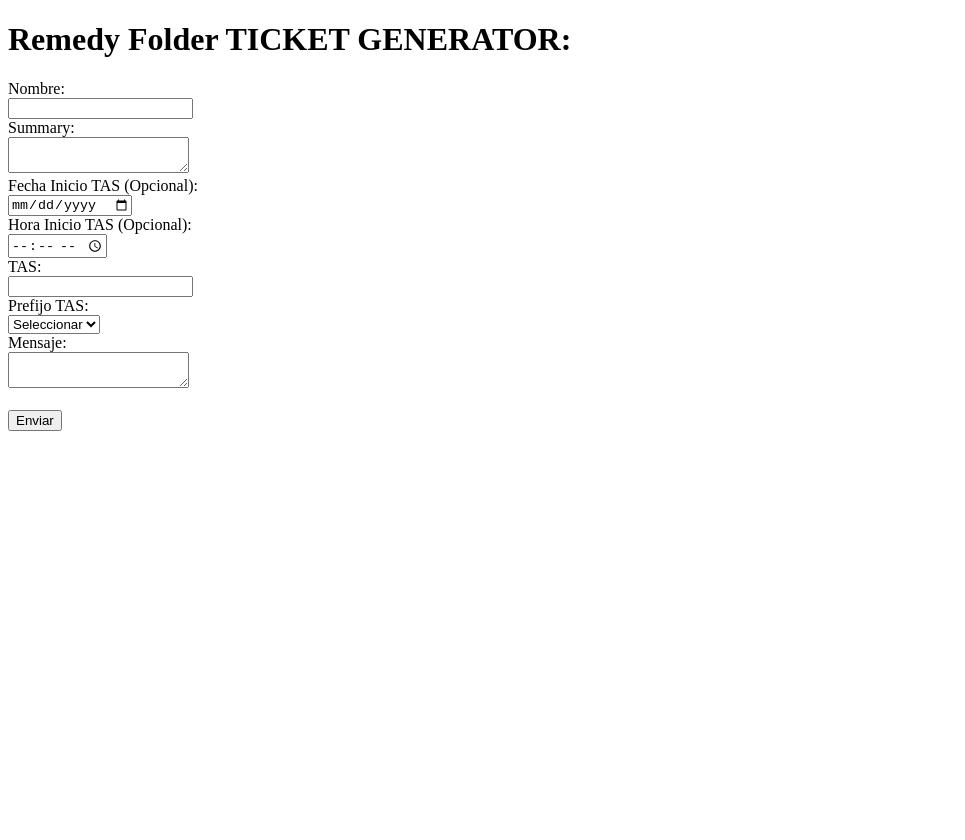
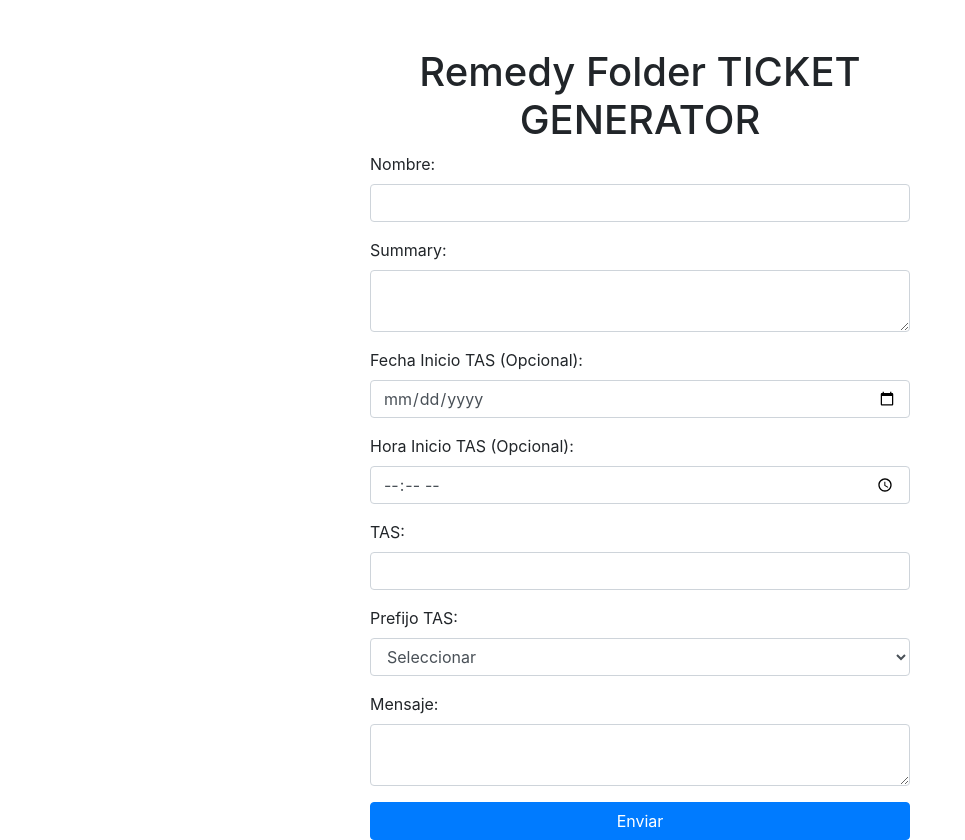
Before and after one commit to GCCT-Systems/Remedy_Ticket_Folder_Generator, a plain HTML site: page index.html in a window 1280 px wide. Shown: the whole page, without its empty margins (0-965 px from the left). Before the commit the page ends 800 px from the top, so only its background shows below. Drawn offline with nearby package versions, Linux system fonts and the light colour scheme.

Commit message:
bootstrapp added

```diff
--- a/index.html
+++ b/index.html
@@ -5,6 +5,10 @@
 <meta name="viewport" content="width=device-width, initial-scale=1.0">
 <title>Guardar Datos en Archivo Markdown</title>
 <script src="https://cdnjs.cloudflare.com/ajax/libs/jszip/3.5.0/jszip.min.js"></script>
+<link rel="stylesheet" href="https://maxcdn.bootstrapcdn.com/bootstrap/4.5.2/css/bootstrap.min.css">
+<script src="https://ajax.googleapis.com/ajax/libs/jquery/3.5.1/jquery.min.js"></script>
+<script src="https://cdnjs.cloudflare.com/ajax/libs/popper.js/1.16.0/umd/popper.min.js"></script>
+<script src="https://maxcdn.bootstrapcdn.com/bootstrap/4.5.2/js/bootstrap.min.js"></script>
 <script>
 function createZip() {
     // Get form data
@@ -19,14 +23,13 @@
     };
 
     // Extract date and time from summary using regex
-    var regex = /(\d{4}\/\d{2}\/\d{2}\s)(\d{2}:\d{2}:\d{2})/;
-    var summary = data.summary.replace(regex, '');
+    var regex = /(\d{4}\/\d{2}\/\d{2})\s(\d{2}:\d{2}:\d{2})/;
     var summaryDateTimeMatch = data.summary.match(regex);
-    var tasStartDate = summaryDateTimeMatch ? summaryDateTimeMatch[1] : data.tasStart;
-    var tasStartTime = summaryDateTimeMatch ? summaryDateTimeMatch[2] : data.tasStartTime;
+    var tasStartDate = summaryDateTimeMatch ? summaryDateTimeMatch[1] : '';
+    var tasStartTime = summaryDateTimeMatch ? summaryDateTimeMatch[2] : '';
 
     // Format data as Markdown
-    var markdownData = `${data.title}### Información del Ticket\n\n**Nombre:** ${data.name}\n**Fecha Inicio TAS:** ${tasStartDate}\n**Hora Inicio TAS:** ${tasStartTime}\n**Summary:** ${summary.trim()}\n**TAS:** ${data.tas}\n\n---\n\n**Mensaje:**\n${data.message}`;
+    var markdownData = `${data.title}### Información del Ticket\n\n**Nombre:** ${data.name}\n**Fecha Inicio TAS:** ${tasStartDate}\n**Hora Inicio TAS:** ${tasStartTime}\n**Summary:** ${data.summary}\n**TAS:** ${data.tas}\n\n---\n\n**Mensaje:**\n${data.message}`;
 
     // Create a new JSZip instance
     var zip = new JSZip();
@@ -60,7 +63,7 @@
 
 function extractTASDateTime() {
     var summary = document.getElementById('summary').value;
-    var regex = /(\d{4}\/\d{2}\/\d{2}\s)(\d{2}:\d{2}:\d{2})/;
+    var regex = /(\d{4}\/\d{2}\/\d{2})\s(\d{2}:\d{2}:\d{2})/;
     var summaryDateTimeMatch = summary.match(regex);
     if (summaryDateTimeMatch) {
         document.getElementById('tasStart').value = summaryDateTimeMatch[1];
@@ -80,30 +83,49 @@
 </script>
 </head>
 <body>
-<h1>Remedy Folder TICKET GENERATOR:</h1>
+<div class="container">
+    <div class="row justify-content-center mt-5">
+        <div class="col-md-6">
+            <h1 class="text-center">Remedy Folder TICKET GENERATOR</h1>
             <form id="dataForm">
-    <label for="name">Nombre:</label><br>
-    <input type="text" id="name" name="name" required><br>
-    <label for="summary">Summary:</label><br>
-    <textarea id="summary" name="summary" onchange="extractTASDateTime()" required></textarea><br>
-    <label for="tasStart">Fecha Inicio TAS (Opcional):</label><br>
-    <input type="date" id="tasStart" name="tasStart"><br>
-    <label for="tasStartTime">Hora Inicio TAS (Opcional):</label><br>
-    <input type="time" id="tasStartTime" name="tasStartTime"><br>
-    <label for="tas">TAS:</label><br>
-    <input type="text" id="tas" name="tas" onchange="autoFillTASPrefix()"><br>
-    <label for="tasPrefix">Prefijo TAS:</label><br>
-    <select id="tasPrefix" name="tasPrefix">
+                <div class="form-group">
+                    <label for="name">Nombre:</label>
+                    <input type="text" class="form-control" id="name" name="name" required>
+                </div>
+                <div class="form-group">
+                    <label for="summary">Summary:</label>
+                    <textarea class="form-control" id="summary" name="summary" onchange="extractTASDateTime()" required></textarea>
+                </div>
+                <div class="form-group">
+                    <label for="tasStart">Fecha Inicio TAS (Opcional):</label>
+                    <input type="date" class="form-control" id="tasStart" name="tasStart">
+                </div>
+                <div class="form-group">
+                    <label for="tasStartTime">Hora Inicio TAS (Opcional):</label>
+                    <input type="time" class="form-control" id="tasStartTime" name="tasStartTime">
+                </div>
+                <div class="form-group">
+                    <label for="tas">TAS:</label>
+                    <input type="text" class="form-control" id="tas" name="tas" onchange="autoFillTASPrefix()">
+                </div>
+                <div class="form-group">
+                    <label for="tasPrefix">Prefijo TAS:</label>
+                    <select class="form-control" id="tasPrefix" name="tasPrefix">
                         <option value="">Seleccionar</option>
                         <option value="TAS">TAS</option>
                         <option value="CRQ">CRQ</option>
                         <option value="WO">WO</option>
                         <option value="INC">INC</option>
-    </select><br>
-    <label for="message">Mensaje:</label><br>
-    <textarea id="message" name="message"></textarea><br><br>
-    <input type="button" value="Enviar" onclick="createZip()">
+                    </select>
+                </div>
+                <div class="form-group">
+                    <label for="message">Mensaje:</label>
+                    <textarea class="form-control" id="message" name="message"></textarea>
+                </div>
+                <button type="button" class="btn btn-primary btn-block" onclick="createZip()">Enviar</button>
             </form>
-
+        </div>
+    </div>
+</div>
 </body>
 </html>
```
Lines whose indentation alone changed are shown as unchanged.
